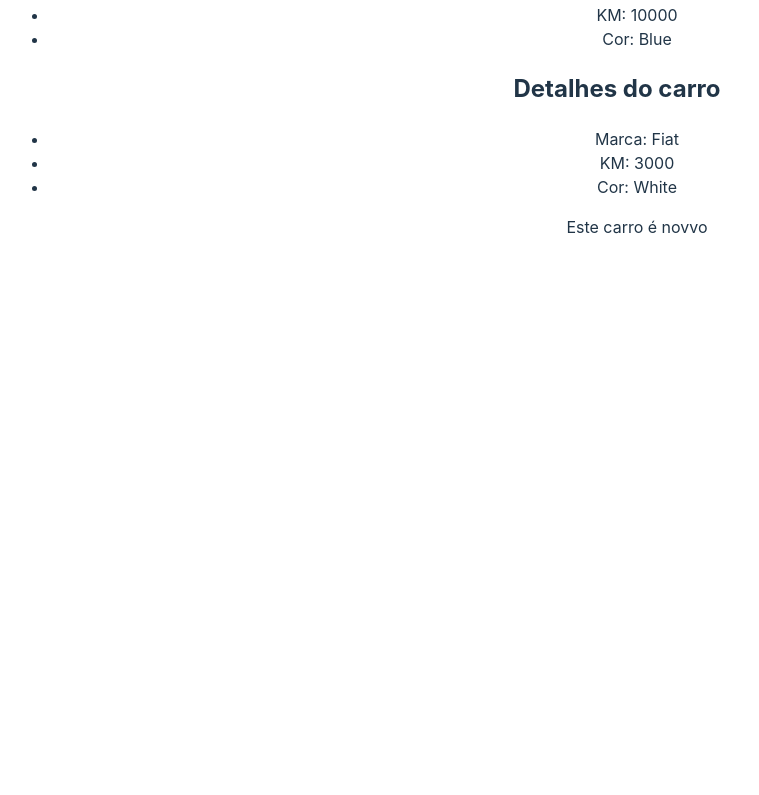
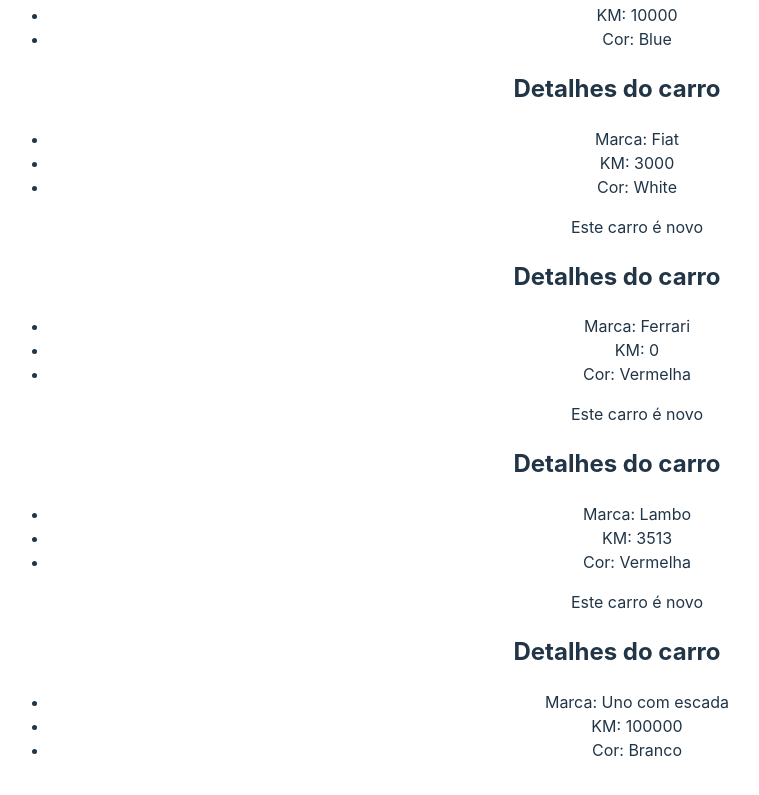
Before and after one commit to Paulohenriquesp/fundamentos-react, a React app in the folder 2_AVANCANDO_EM_REACT/avancando-react/: page / in a window 1280 px wide. Shown: the part 2452-3247 px from the top of the page, without its empty margins (23-782 px from the left). Built offline with nearby package versions, Linux system fonts and the light colour scheme; the HTML template or start-up script is replaced by a standard one.

Commit message:
feat renderização de lista em componente

```diff
--- a/2_AVANCANDO_EM_REACT/avancando-react/src/App.jsx
+++ b/2_AVANCANDO_EM_REACT/avancando-react/src/App.jsx
@@ -8,9 +8,31 @@ import { ManageData } from "./componentes/ManageData";
 import ShowUserName from "./componentes/showUserName";
 import CarDetails from "./componentes/CarDetails";
 
-
 function App() {
-  const [userName] = useState("Eduardo Paes Silva Moraes")
+  const [userName] = useState("Eduardo Paes Silva Moraes");
+  const cars = [
+    {
+      id: 1,
+      brand: "Ferrari",
+      color: "Vermelha",
+      newCar: true,
+      km: 0
+    },
+    {
+      id: 2,
+      brand: "Lambo",
+      color: "Vermelha",
+      newCar: true,
+      km: 3513
+    },
+    {
+      id: 3,
+      brand: "Uno com escada",
+      color: "Branco",
+      newCar: false,
+      km: 100000
+    },
+  ];
 
   return (
     <div className="app">
@@ -31,7 +53,18 @@ function App() {
       {/* destructuring */}
       <CarDetails brand="VW" km={10000} color="Blue" newCar={false} />
       {/*Reaproveitamento*/}
-        <CarDetails brand="Fiat" km={3000} color="White" newCar={true}/>
+      <CarDetails brand="Fiat" km={3000} color="White" newCar={true} />
+      {/*loop em array de objetos*/}
+      {cars.map((car) => (
+        // eslint-disable-next-line react/jsx-key
+        <CarDetails
+        brand={car.brand}
+        color={car.color}
+        km={car.km}
+        newCar={car.newCar}
+        />
+      ))}
+
     </div>
   );
 }
--- a/2_AVANCANDO_EM_REACT/avancando-react/src/componentes/CarDetails.tsx
+++ b/2_AVANCANDO_EM_REACT/avancando-react/src/componentes/CarDetails.tsx
@@ -8,7 +8,7 @@ const CarDetails = ({brand, km, color, newCar}) => {
         <li>Marca: {brand} </li>
         <li>KM: {km} </li>
         <li>Cor: {color} </li>
-        {newCar && <p>Este carro é novvo</p>}
+        {newCar && <p>Este carro é novo</p>}
       </ul>
     </div>
   );
```
Lines whose indentation alone changed are shown as unchanged.
